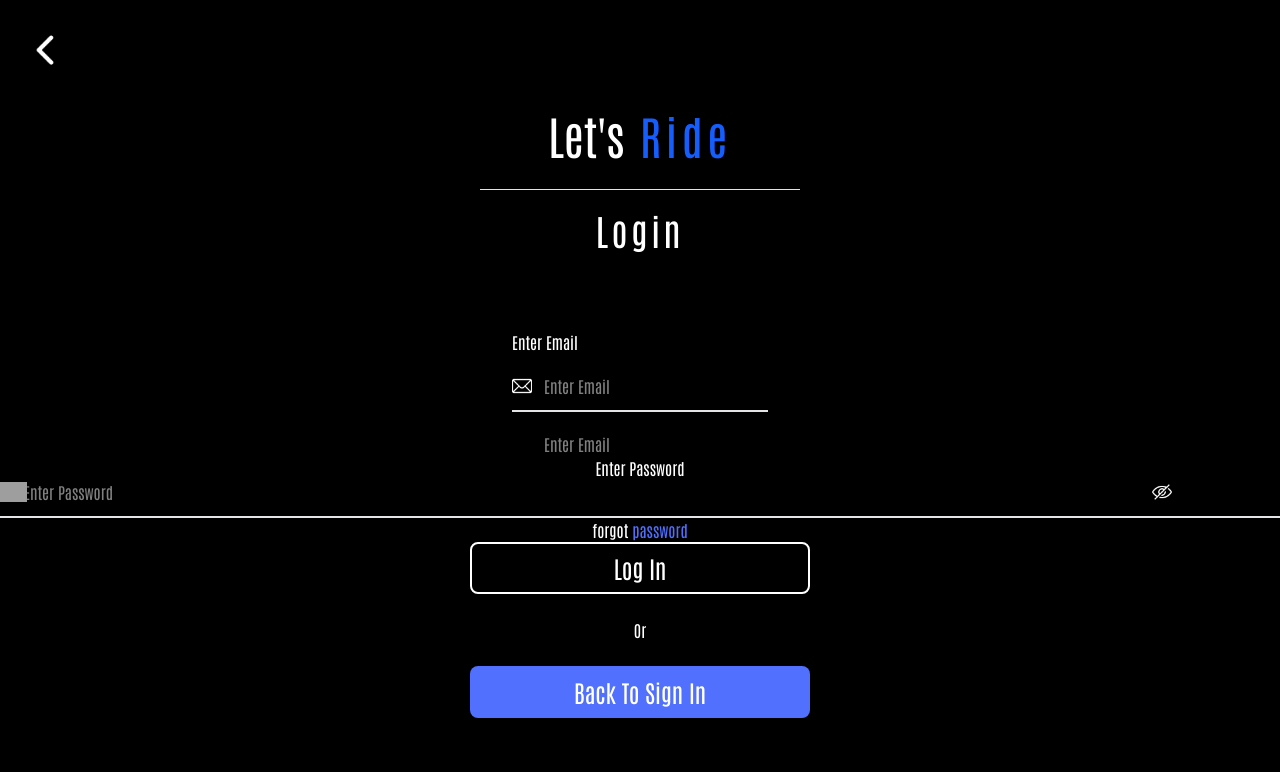
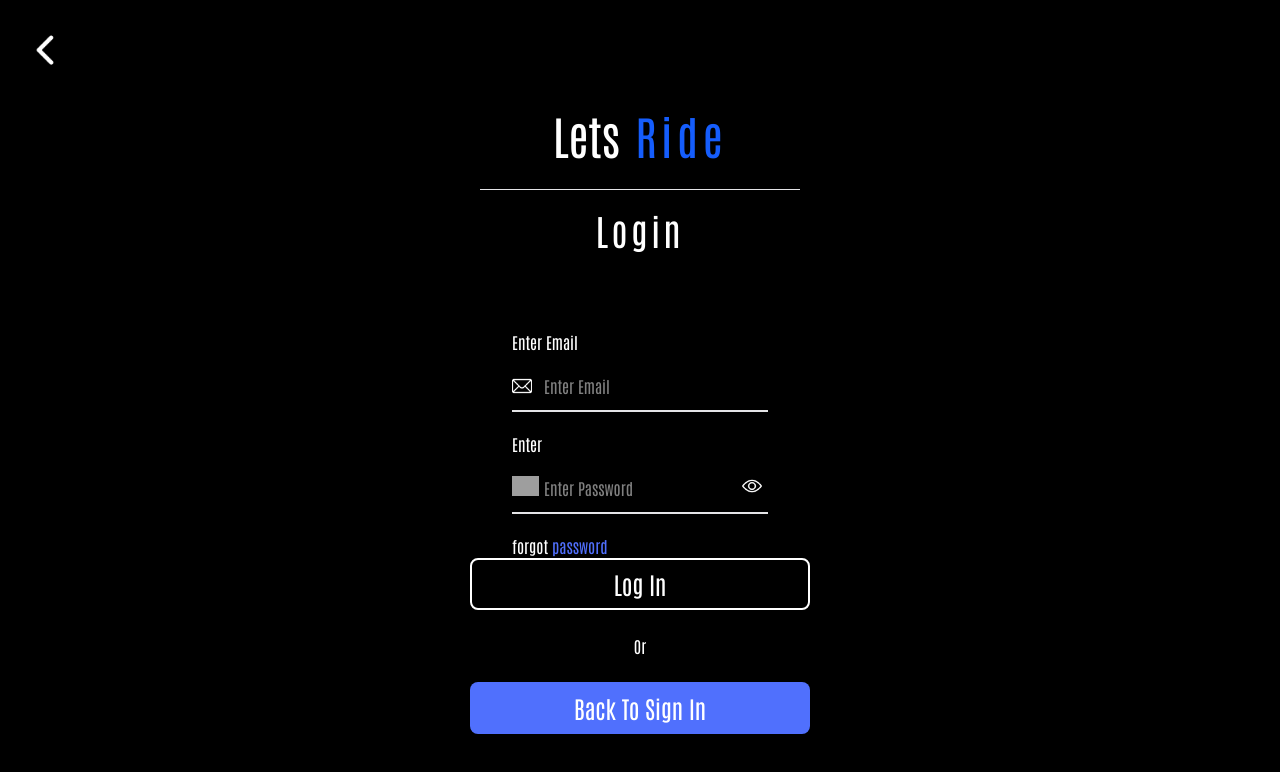
Before and after one commit to Chottcodes/lets_ride_fullstack, a Next.js app: page /pages/Login/login-section in a window 1280 px wide. Shown: the top 772 px of the page. Built offline with nearby package versions, Linux system fonts and the light colour scheme; grey boxes are pictures that could not be loaded.

Commit message:
update to styles login section(making corrections for hosting)

```diff
--- a/src/app/pages/Login/login-section/page.tsx
+++ b/src/app/pages/Login/login-section/page.tsx
@@ -1,24 +1,28 @@
-"use client"
+"use client";
 
-import BackButtonComponent from '@/components/BackButtonComponent';
-import InputComponent from '@/components/InputComponent';
-import PrimaryButton from '@/components/PrimaryButton'
-import { logIn } from '@/components/utils/DataServices';
-import { IToken } from '@/components/utils/Interface';
-import { useRouter } from 'next/navigation';
-import React, { useState } from 'react'
+import BackButtonComponent from "@/components/BackButtonComponent";
+import InputComponent from "@/components/InputComponent";
+import PasswordInputComponent from "@/components/PasswordInputComponent";
+import PrimaryButton from "@/components/PrimaryButton";
+import { logIn } from "@/components/utils/DataServices";
+import { IToken } from "@/components/utils/Interface";
+import { useRouter } from "next/navigation";
+import React, { useState } from "react";
 
 const LoginSection = () => {
   const { push } = useRouter();
   const [email, setEmail] = useState<string>("");
   const [password, setPassword] = useState<string>("");
+  const [isPasswordVisible,setIsPasswordVisible]=useState(false);
 
-  const handleLogIn = async () =>
-    {
+  const handleToggleFunction=()=>{
+    setIsPasswordVisible(!isPasswordVisible)
+  }
+
+  const handleLogIn = async () => {
     const userData = { email: email, password: password };
 
-      console.log(userData)
-
+    console.log(userData);
 
     try {
       const token: IToken = await logIn(userData);
@@ -29,14 +33,15 @@ const LoginSection = () => {
           console.log(token.token);
         }
         console.log("Login Successful");
-          push("/pages/profile")
+        push("/pages/profile");
       } else {
         alert("Login unseccssful");
       }
     } catch (error) {
+      console.error(error);
       alert("Something went wrong.");
     }
-    }
+  };
   return (
     <div className=" h-screen ">
       <nav className="w-full h-[100px] flex justify-start items-center pl-5">
@@ -45,66 +50,60 @@ const LoginSection = () => {
       <main className="flex flex-col justify-center items-center text-white">
         <header className="text-[46px] h-auto w-full flex flex-col justify-center items-center gap-5">
           <h1>
-            Let's<span className="text-blue-600 tracking-widest"> Ride</span>
+            Lets<span className="text-blue-600 tracking-widest"> Ride</span>
           </h1>
           <hr className="w-[20rem]" />
           <h1 className="text-4xl tracking-widest mb-20">Login</h1>
         </header>
-        <div className="w-[90%] md:h-full md:w-[50%] lg:w-[20%] flex flex-col gap-5 transform-all duration-300">
-          <div className="w-full h-full flex flex-col gap-5">
+        <section className="w-[90%] md:h-full md:w-[50%] lg:w-[20%] flex flex-col gap-5 transform-all duration-300">
+          <div className="w-full h-full flex flex-col gap-5 ">
             <InputComponent
               type="email"
               input={email}
               imageSourcePath="/assets/images/mail1.png"
               inputTitle="Enter Email"
               placeholderText="Enter Email"
-              email={''} handleInput={function (e: React.ChangeEvent<HTMLInputElement>): void {
-                throw new Error('Function not implemented.');
-              } } isFieldEmpty={false}            />
-            <input
-              type="text"
-              placeholder="Enter Email"
-              className="pl-8 w-100 focus:outline-none"
-              required
-              onChange={(e) => setEmail(e.target.value)}
+              email={""}
+              handleInput={(e) => setEmail(e.target.value)}
+              isFieldEmpty={false}
+            />
+            <PasswordInputComponent passwordTitle="Enter" placeHolderText="Enter Password" isPasswordVisible={isPasswordVisible} handleInput={(e)=>setPassword(e.target.value)} handleToggleFunction={handleToggleFunction} input={password} />
+          </div>
+          <h1>
+          forgot{" "}
+          <button
+            onClick={() => push("/pages/Login/resetpassword")}
+            className="text-[#506FFD] hover:text-[#2e53fc] cursor-pointer"
+          >
+            {" "}
+            password
+          </button>
+        </h1>
+        </section>
+        <div className="flex flex-col justify-center items-center">
+          <PrimaryButton
+            buttonText="Log In"
+            isBackgroundDark={true}
+            onClick={handleLogIn}
+          />
+          <br />
+          <h1 className="inline-flex">
+            {" "}
+            <span>
+              {" "}
+              <hr />{" "}
+            </span>{" "}
+            Or{" "}
+            <span>
+              <hr />
+            </span>
+          </h1>
+          <br />
+          <PrimaryButton
+            buttonText="Back To Sign In"
+            isBackgroundDark={false}
           />
         </div>
-          </div>
-          {/* Enter Password */}
-          <div className="">
-            <h2>Enter Password</h2>
-          </div>
-          <div className="relative w-full border-b-2 pb-3 flex items-center">
-            <img
-              src="/assets/images/padlock (1).png"
-              alt="lock icon"
-              className="absolute h-[20px]"
-            />
-            <input
-              type="text"
-              placeholder="Enter Password"
-              required
-              onChange={(e) => setPassword(e.target.value)}
-              className="w-full pl-6 focus:outline-none"
-
-            />
-            <img
-              src="/assets/images/hide.png"
-              alt="eyeglass icon"
-              className="h-[20px] absolute left-[90%] cursor-pointer"
-            />
-          </div>
-
-          <h1>forgot <button onClick={() => push("/pages/Login/resetpassword")} className="text-[#506FFD] hover:text-[#2e53fc] cursor-pointer"> password</button></h1>
-
-          <div className='flex flex-col justify-center items-center'>
-            <PrimaryButton buttonText="Log In" isBackgroundDark={true} onClick={handleLogIn} />
-              <br />
-            <h1 className='inline-flex'> <span> <hr /> </span> Or <span><hr /></span></h1>
-            <br />
-          <PrimaryButton buttonText="Back To Sign In" isBackgroundDark={false} />
-          </div>
-
       </main>
     </div>
   );
```
Lines whose indentation alone changed are shown as unchanged.
